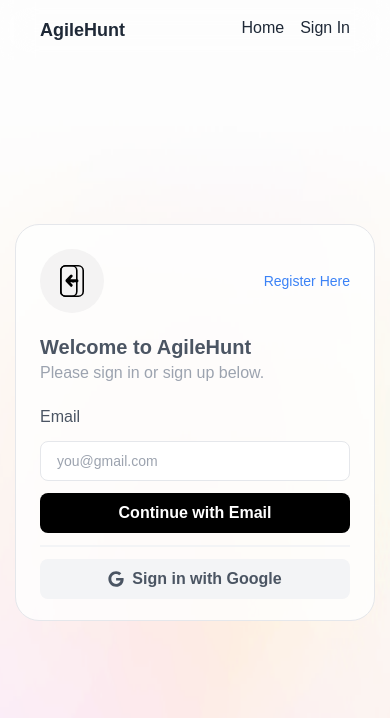
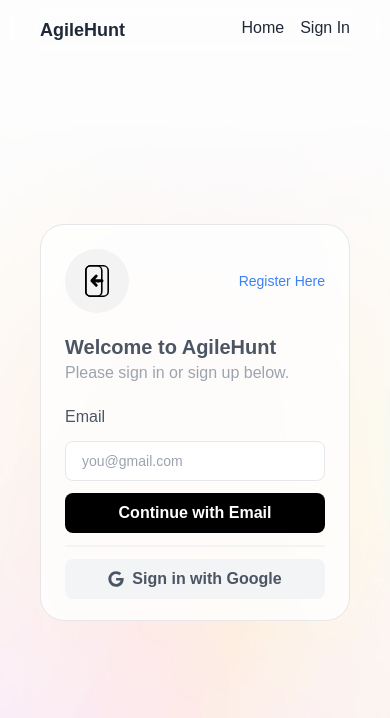
Before and after one commit to abhishek-kumar-91/agileHunter, a Next.js app: page /signin in a window 390 px wide. Shown: the top 718 px of the page. Built offline with nearby package versions, Linux system fonts and the light colour scheme.

Commit message:
mobile responsive

```diff
--- a/src/app/signin/page.tsx
+++ b/src/app/signin/page.tsx
@@ -2,7 +2,7 @@
 
 function page() {
   return (
-    <div className="bg-[url('/images/gradient-light.png')] bg-no-repeat bg-[length:150%_150%]  bg-center h-screen">
+    <div className="bg-[url('/images/gradient-light.png')] px-10 bg-no-repeat bg-[length:150%_150%]  bg-center h-screen">
      <AuthComponent urlLink="/signup" urlText="Register Here" emailBtn="Continue with Email" googleBtn="Sign in with Google" />
     </div>
   )
--- a/src/app/signup/page.tsx
+++ b/src/app/signup/page.tsx
@@ -2,7 +2,7 @@
 
 function page() {
   return (
-    <div className="bg-[url('/images/gradient-light.png')] bg-no-repeat bg-[length:150%_150%]  bg-center h-screen">
+    <div className="bg-[url('/images/gradient-light.png')] px-10 bg-no-repeat bg-[length:150%_150%]  bg-center h-screen">
      <AuthComponent urlLink="/signin" urlText="Login Here" emailBtn="Register with Email" googleBtn="Sign up with Google" />
     </div>
   )
```
